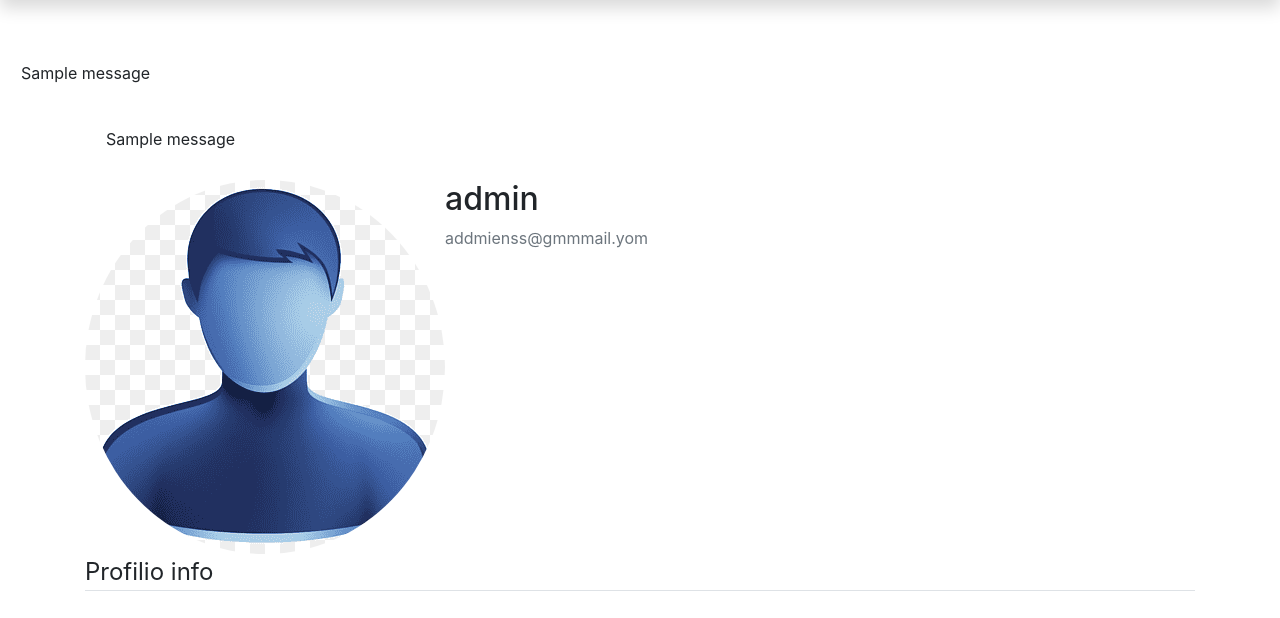
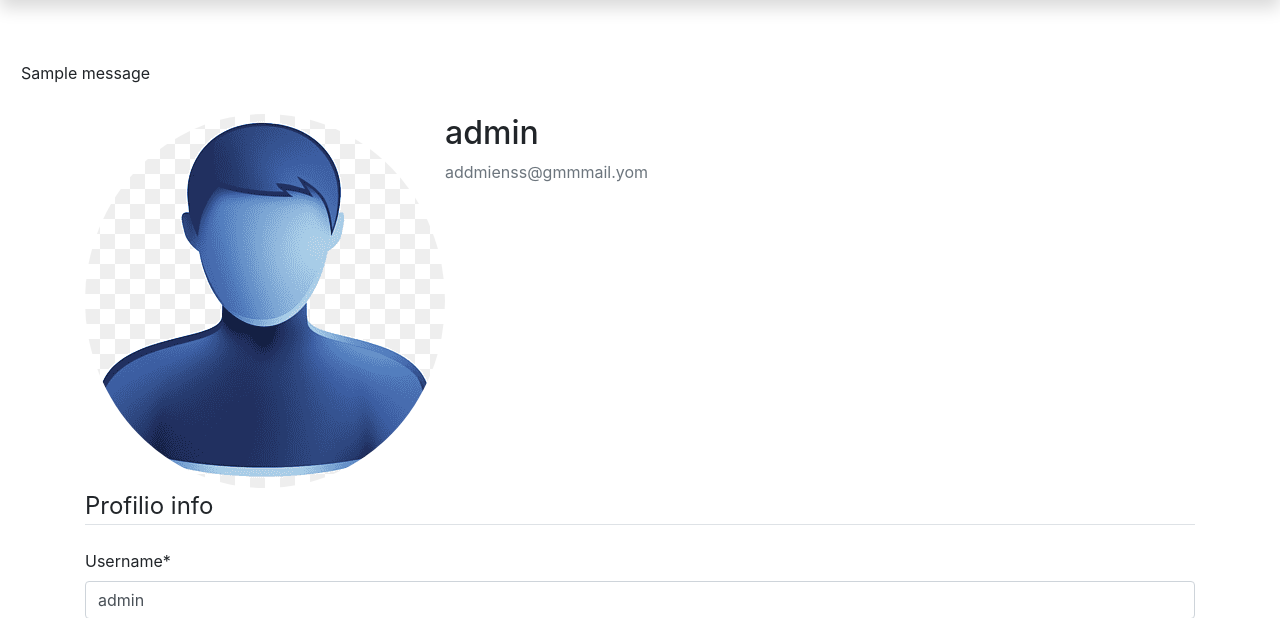
Before and after one commit to Vkasmakr/Code_Academy_Django, a Django app: page /library/profilis/ in a window 1280 px wide. Shown: the part 66-684 px from the top of the page. Run offline with Django 4.2, Linux system fonts and the light colour scheme; a user stored in the database is signed in; data comes from the database, SQL or seed files in the repository; both versions use the stored data as it was after the commit; one stand-in notice (Sample message) is shown; some libraries are stand-ins or nearby versions.

Commit message:
Fixed a bug where profile success message was shown 2 times. Also it is not styled from base.html

```diff
--- a/mysite/library/templates/profilis.html
+++ b/mysite/library/templates/profilis.html
@@ -2,13 +2,6 @@
 {% load crispy_forms_tags %}
 {% block content %}
 <div class="content-section">
-  {% if messages %}
-  {% for message in messages %}
-  <div class="alert", role="alert">
-    {{ message }}
-  </div>
-  {% endfor %}
-  {% endif %}
   <div class="media">
     <img src="{{user.profilis.nuotrauka.url}}" class="rounded-circle account-mg">
     <div class="media-body">
--- a/mysite/library/views.py
+++ b/mysite/library/views.py
@@ -145,6 +145,7 @@ def register(request):
     return render(request, 'register.html')
 
 
+# Profilio lango konfiguracija
 @login_required
 def profilis(request):
     if request.method == 'POST':
@@ -153,7 +154,7 @@ def profilis(request):
         if u_form.is_valid() and p_form.is_valid():
             u_form.save()
             p_form.save()
-            messages.success(request, "Profilis sekmingai atnaujintas")
+            messages.info(request, "Profilis sekmingai atnaujintas")
             return redirect('profilis')
     else:  # kai bus request.method == "GET"
         u_form = UserUpdateForm(instance=request.user)
```
Also changed, not shown: mysite/db.sqlite3.
